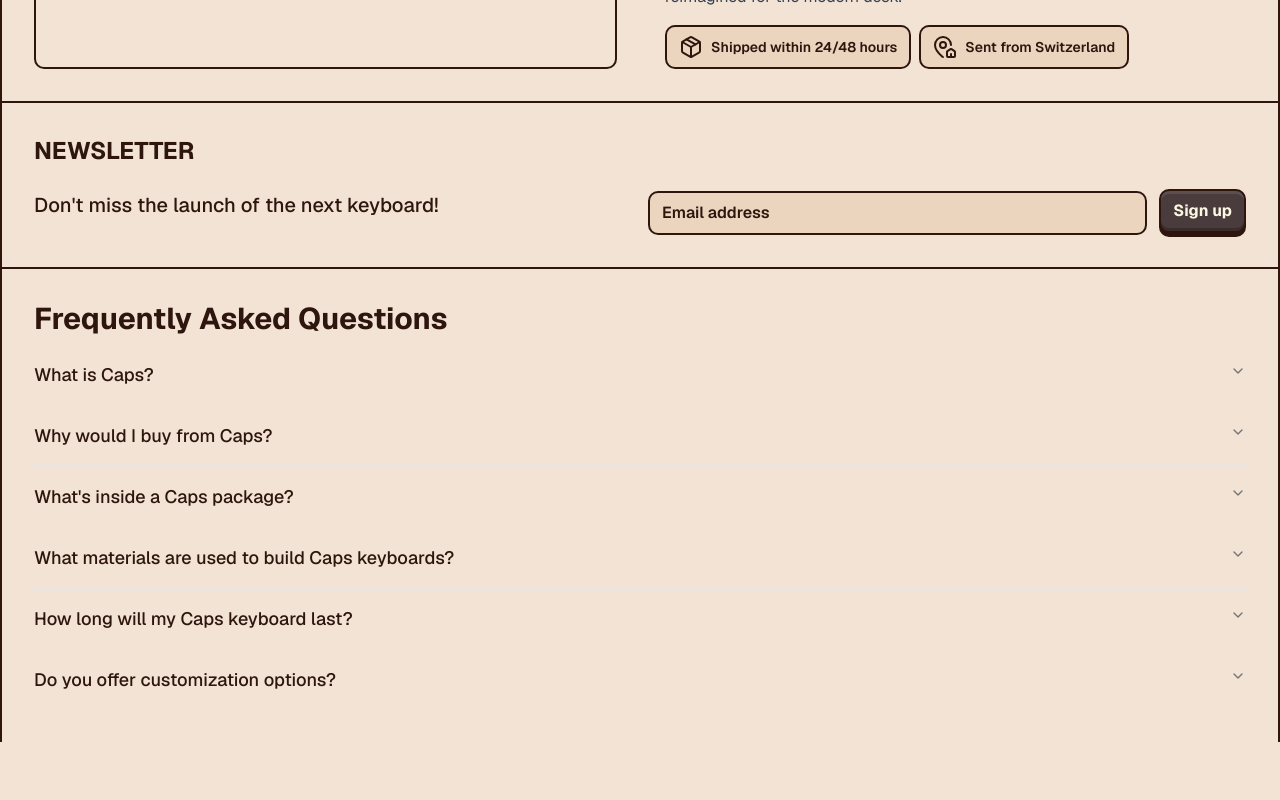
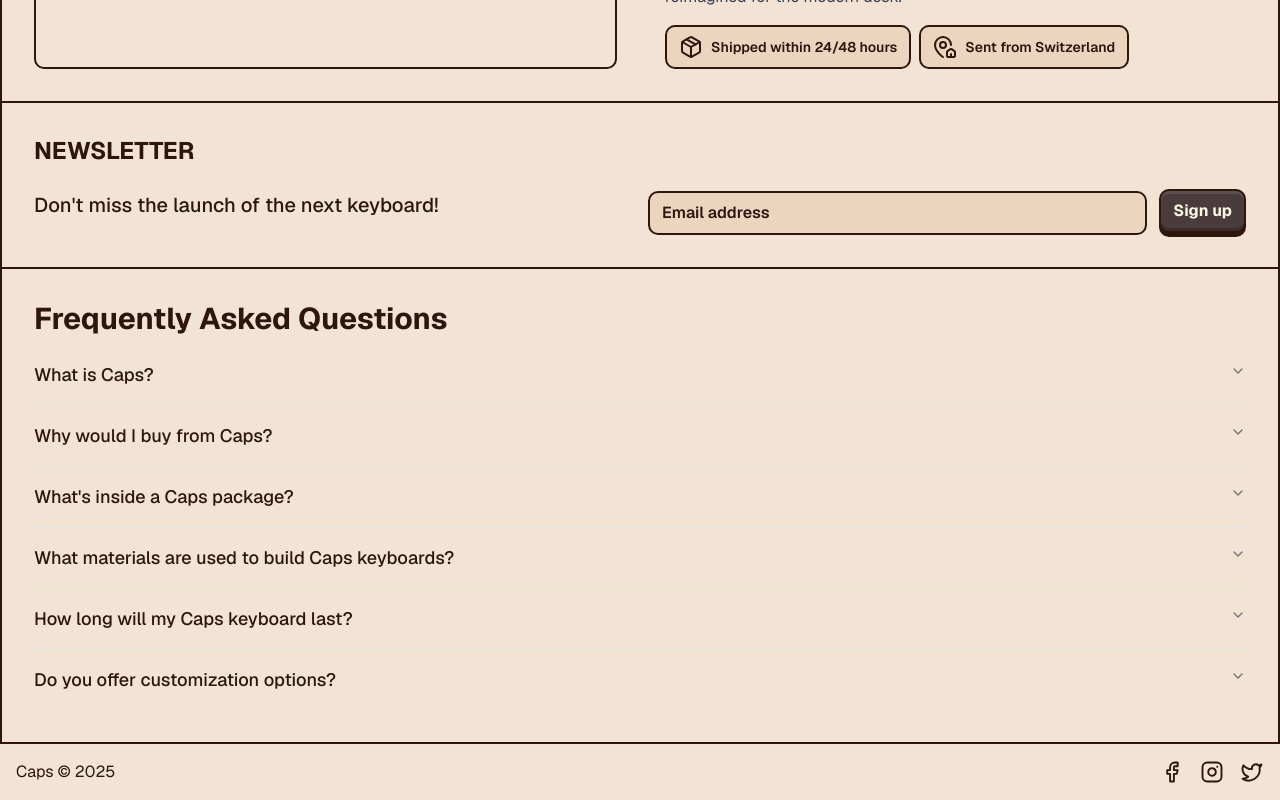
Before and after one commit to ldgni/caps, a Next.js app: page / in a window 1280 px wide. Shown: the part 2515-3315 px from the top of the page. Before the commit the page ends 3257 px from the top, so only its background shows below. Built offline with nearby package versions, Linux system fonts and the light colour scheme.

Commit message:
feat: add footer component to layout

```diff
--- a/src/app/layout.tsx
+++ b/src/app/layout.tsx
@@ -5,6 +5,7 @@
 
 import { CartProvider } from "@/app/cart-context";
 import Cart from "@/components/cart";
+import Footer from "@/components/footer";
 import Header from "@/components/header";
 import { Toaster } from "@/components/ui/sonner";
 
@@ -21,7 +22,7 @@
   children: React.ReactNode;
 }>) {
   return (
-    <html lang="en" className="overflow-y-scroll">
+    <html lang="en" className="overflow-y-scroll scroll-smooth">
       <body
         className={`${geist.className} bg-[#f2e3d4] text-[#2e160e]`}
         style={{ "--header-height": "74px" } as React.CSSProperties}>
@@ -30,6 +31,7 @@
           <Cart />
           {children}
           <Toaster />
+          <Footer />
         </CartProvider>
       </body>
     </html>
--- /dev/null
+++ b/src/components/footer.tsx
@@ -0,0 +1,22 @@
+import { Facebook, Instagram, Twitter } from "lucide-react";
+
+export default function Footer() {
+  return (
+    <div className="border-t-2 border-[#2e160e]">
+      <div className="container mx-auto flex items-center justify-between p-4">
+        <small className="text-base">Caps &copy; 2025</small>
+        <div className="flex gap-4">
+          <a href="#" className="scale-95 transition-transform hover:scale-100">
+            <Facebook />
+          </a>
+          <a href="#" className="scale-95 transition-transform hover:scale-100">
+            <Instagram />
+          </a>
+          <a href="#" className="scale-95 transition-transform hover:scale-100">
+            <Twitter />
+          </a>
+        </div>
+      </div>
+    </div>
+  );
+}
```
